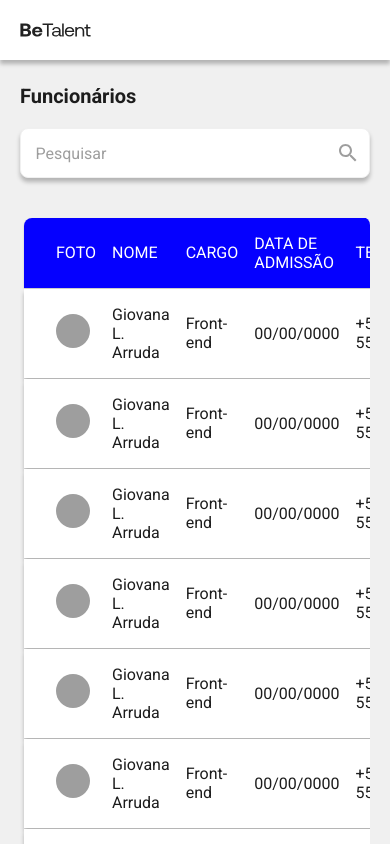
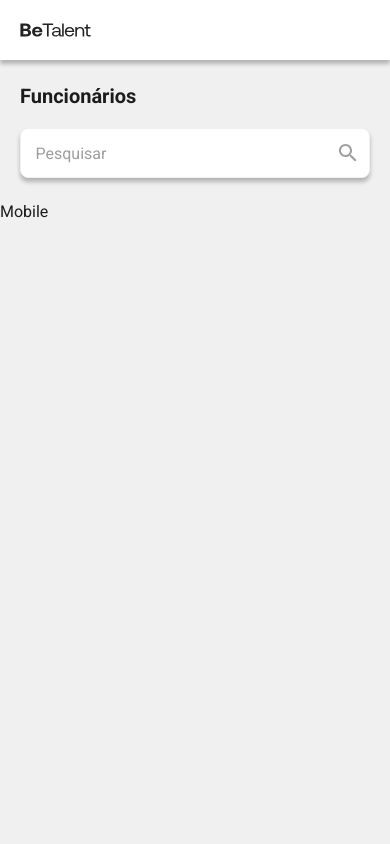
Before and after one commit to AlanOlimpio/teste-pratico-frontend-be, a React (Vite) app: page / in a window 390 px wide. Shown: the top 844 px of the page. Built offline with nearby package versions, Linux system fonts and the light colour scheme; grey boxes are pictures that could not be loaded.

Commit message:
feat: adiciona hook useMediaQuery

```diff
--- a/src/App.tsx
+++ b/src/App.tsx
@@ -1,18 +1,20 @@
 import { ThemeProvider } from "styled-components";
 
 import { defaultTheme } from "./styles/themes/default";
-import { GlobalStyle } from "./styles/global";
+import { device, GlobalStyle } from "./styles/global";
 import Header from "./components/Header";
 import TitlePage from "./components/TitlePage";
 import EmployeesListDesktop from "./components/EmployeesListDesktop";
+import { useMediaQuery } from "./hooks/useMediaQuery";
 
 function App() {
+  const isMobile = useMediaQuery(device.tablet);
   return (
     <ThemeProvider theme={defaultTheme}>
       <GlobalStyle />
       <Header />
       <TitlePage />
-      <EmployeesListDesktop />
+      {isMobile ? <>Mobile</> : <EmployeesListDesktop />}
     </ThemeProvider>
   );
 }
--- /dev/null
+++ b/src/hooks/useMediaQuery.tsx
@@ -0,0 +1,19 @@
+import * as React from "react";
+
+export function useMediaQuery(query: string) {
+  const [value, setValue] = React.useState(false);
+
+  React.useEffect(() => {
+    function onChange(event: MediaQueryListEvent) {
+      setValue(event.matches);
+    }
+
+    const result = matchMedia(query);
+    result.addEventListener("change", onChange);
+    setValue(result.matches);
+
+    return () => result.removeEventListener("change", onChange);
+  }, [query]);
+
+  return value;
+}
```
